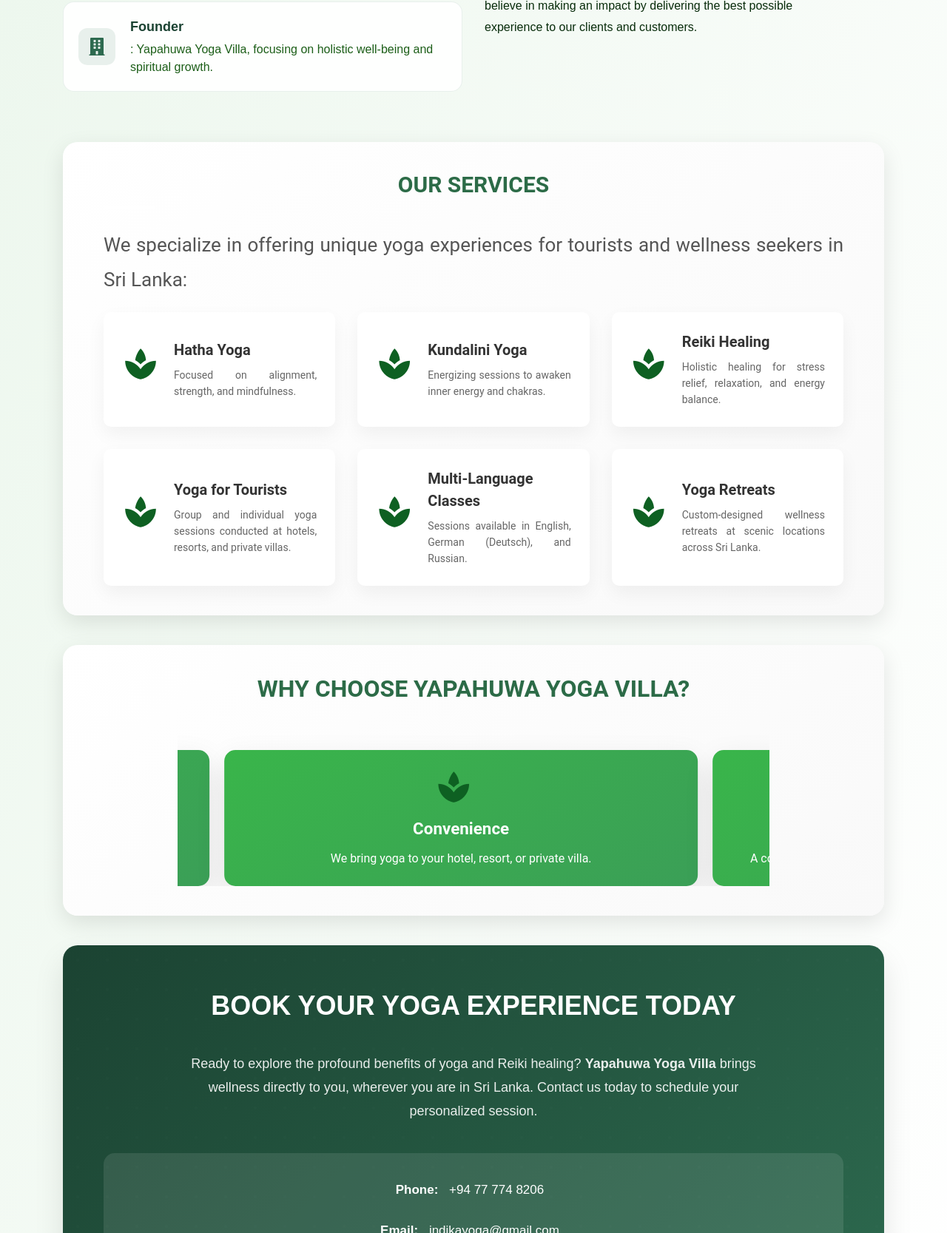
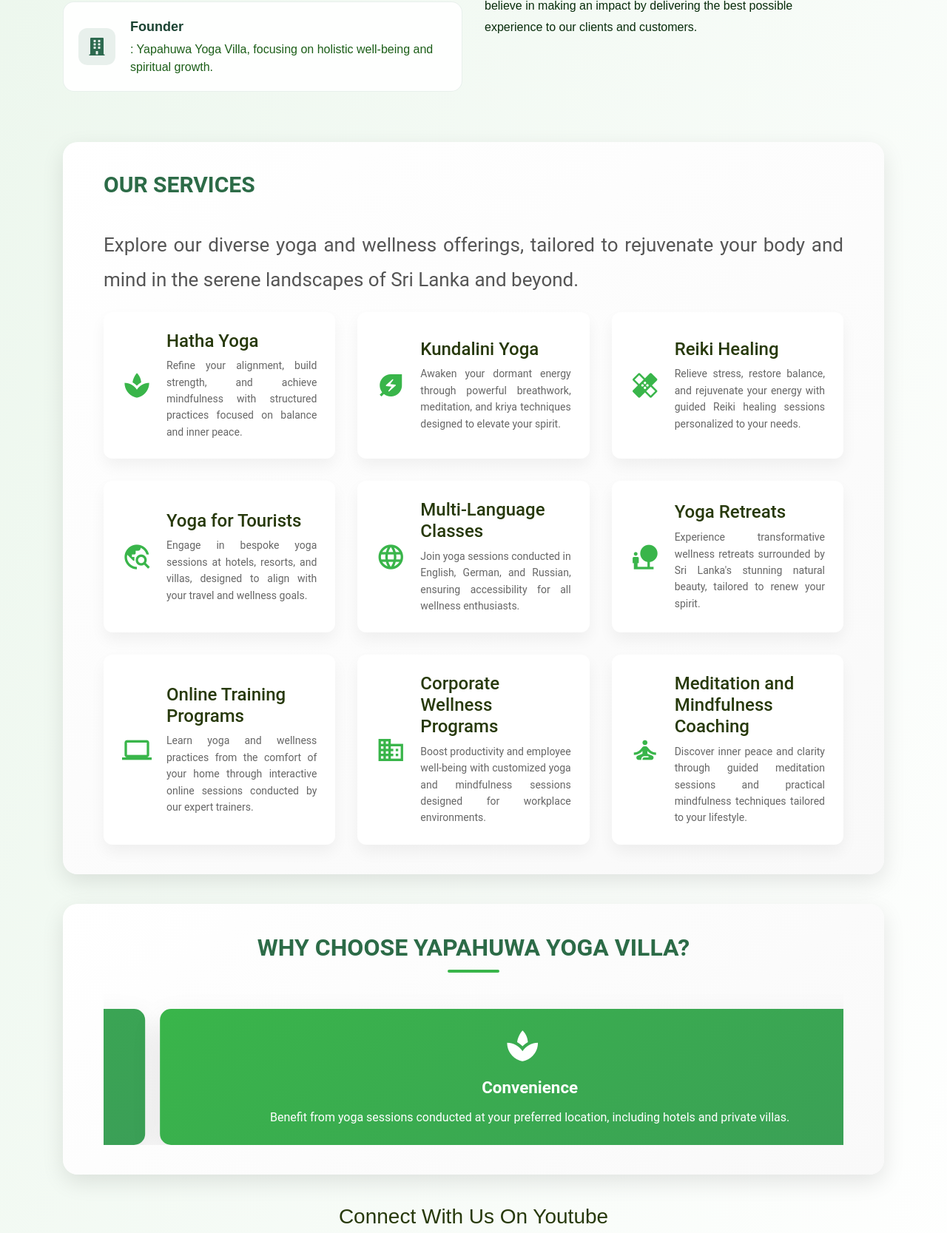
Before and after one commit to Rathnamalala/YoGa_Center, a PHP site: page /about.html in a window 1280 px wide. Shown: the part 1947-3614 px from the top of the page at 74% size. Run offline with PHP 8.4, Linux system fonts and the light colour scheme; some libraries are stand-ins or nearby versions.

Commit message:
nav bar and about page

```diff
--- a/about.html
+++ b/about.html
@@ -217,53 +217,86 @@
 <div class="teaching-experiences">
     <div class="col-12">
         <h3>Our Services</h3>
-        <p>We specialize in offering unique yoga experiences for tourists and wellness seekers in Sri Lanka:</p>
+        <p class="intro-text">Explore our diverse yoga and wellness offerings, tailored to rejuvenate your body and mind in the serene landscapes of Sri Lanka and beyond.</p>
         <div class="yoga-services">
+            <!-- Hatha Yoga -->
             <div class="yoga-service">
                 <span class="material-icons">spa</span>
                 <div class="service-info">
-                    <strong>Hatha Yoga</strong>
-                    <p>Focused on alignment, strength, and mindfulness.</p>
+                    <h4>Hatha Yoga</h4>
+                    <p>Refine your alignment, build strength, and achieve mindfulness with structured practices focused on balance and inner peace.</p>
                 </div>
             </div>
+            <!-- Kundalini Yoga -->
             <div class="yoga-service">
-                <span class="material-icons">spa</span>
+                <span class="material-icons">energy_savings_leaf</span>
                 <div class="service-info">
-                    <strong>Kundalini Yoga</strong>
-                    <p>Energizing sessions to awaken inner energy and chakras.</p>
+                    <h4>Kundalini Yoga</h4>
+                    <p>Awaken your dormant energy through powerful breathwork, meditation, and kriya techniques designed to elevate your spirit.</p>
                 </div>
             </div>
+            <!-- Reiki Healing -->
             <div class="yoga-service">
-                <span class="material-icons">spa</span>
+                <span class="material-icons">healing</span>
                 <div class="service-info">
-                    <strong>Reiki Healing</strong>
-                    <p>Holistic healing for stress relief, relaxation, and energy balance.</p>
+                    <h4>Reiki Healing</h4>
+                    <p>Relieve stress, restore balance, and rejuvenate your energy with guided Reiki healing sessions personalized to your needs.</p>
                 </div>
             </div>
+            <!-- Yoga for Tourists -->
             <div class="yoga-service">
-                <span class="material-icons">spa</span>
+                <span class="material-icons">travel_explore</span>
                 <div class="service-info">
-                    <strong>Yoga for Tourists</strong>
-                    <p>Group and individual yoga sessions conducted at hotels, resorts, and private villas.</p>
+                    <h4>Yoga for Tourists</h4>
+                    <p>Engage in bespoke yoga sessions at hotels, resorts, and villas, designed to align with your travel and wellness goals.</p>
                 </div>
             </div>
+            <!-- Multi-Language Classes -->
             <div class="yoga-service">
-                <span class="material-icons">spa</span>
+                <span class="material-icons">language</span>
                 <div class="service-info">
-                    <strong>Multi-Language Classes</strong>
-                    <p>Sessions available in English, German (Deutsch), and Russian.</p>
+                    <h4>Multi-Language Classes</h4>
+                    <p>Join yoga sessions conducted in English, German, and Russian, ensuring accessibility for all wellness enthusiasts.</p>
                 </div>
             </div>
+            <!-- Yoga Retreats -->
             <div class="yoga-service">
-                <span class="material-icons">spa</span>
+                <span class="material-icons">nature_people</span>
                 <div class="service-info">
-                    <strong>Yoga Retreats</strong>
-                    <p>Custom-designed wellness retreats at scenic locations across Sri Lanka.</p>
+                    <h4>Yoga Retreats</h4>
+                    <p>Experience transformative wellness retreats surrounded by Sri Lanka's stunning natural beauty, tailored to renew your spirit.</p>
                 </div>
             </div>
+            <!-- Online Training Programs -->
+            <div class="yoga-service">
+                <span class="material-icons">computer</span>
+                <div class="service-info">
+                    <h4>Online Training Programs</h4>
+                    <p>Learn yoga and wellness practices from the comfort of your home through interactive online sessions conducted by our expert trainers.</p>
+                </div>
+            </div>
+            <!-- Corporate Wellness Programs -->
+<div class="yoga-service">
+    <span class="material-icons">business</span>
+    <div class="service-info">
+        <h4>Corporate Wellness Programs</h4>
+        <p>Boost productivity and employee well-being with customized yoga and mindfulness sessions designed for workplace environments.</p>
+    </div>
+</div>
+<!-- Meditation and Mindfulness Coaching -->
+<div class="yoga-service">
+    <span class="material-icons">self_improvement</span>
+    <div class="service-info">
+        <h4>Meditation and Mindfulness Coaching</h4>
+        <p>Discover inner peace and clarity through guided meditation sessions and practical mindfulness techniques tailored to your lifestyle.</p>
+    </div>
+</div>
+
         </div>
     </div>
 </div>
+
+
 
 <!-- Section 4: Why Choose Us (CSS Slider) -->
 <div class="services">
@@ -272,7 +305,6 @@
 
         <!-- Slider Container -->
         <div class="slider-container">
-
 
             <!-- Slide Navigation (Labels for Radio Buttons) -->
             <div class="slider-controls">
@@ -288,27 +320,27 @@
                 <div class="reason">
                     <span class="material-icons">spa</span>
                     <strong>Certified Expertise</strong>
-                    <p>Led by an internationally certified instructor with 10+ years of experience.</p>
+                    <p>Learn from an internationally certified instructor with over 10 years of experience.</p>
                 </div>
                 <div class="reason">
                     <span class="material-icons">spa</span>
                     <strong>Personalized Programs</strong>
-                    <p>Tailored to your wellness goals, skill level, and preferences.</p>
+                    <p>Enjoy programs tailored to your wellness goals, skill level, and personal preferences.</p>
                 </div>
                 <div class="reason">
                     <span class="material-icons">spa</span>
                     <strong>Convenience</strong>
-                    <p>We bring yoga to your hotel, resort, or private villa.</p>
+                    <p>Benefit from yoga sessions conducted at your preferred location, including hotels and private villas.</p>
                 </div>
                 <div class="reason">
                     <span class="material-icons">spa</span>
                     <strong>Holistic Wellness</strong>
-                    <p>A combination of yoga, meditation, and Reiki healing for mind-body balance.</p>
+                    <p>Achieve mind-body balance with a mix of yoga, meditation, and Reiki healing practices.</p>
                 </div>
                 <div class="reason">
                     <span class="material-icons">spa</span>
                     <strong>Scenic Locations</strong>
-                    <p>Experience yoga surrounded by the natural beauty of Sri Lanka's iconic sites.</p>
+                    <p>Experience yoga surrounded by the stunning natural beauty of Sri Lanka’s iconic sites.</p>
                 </div>
             </div>
         </div>
@@ -318,21 +350,37 @@
 
 
 
+<!-- Section 5: Yoga Video Gallery -->
+<div class="video-gallery">
+    <div class="col-12">
+        <h3>Connect With Us On Youtube</h3>
 
-        <!-- Section 5: Call to Action -->
-        <div class="cta">
-            <div class="col-12">
-                <h3>Book Your Yoga Experience Today</h3>
-                <p>
-                    Ready to explore the profound benefits of yoga and Reiki healing? <strong>Yapahuwa Yoga Villa</strong> brings wellness directly to you, wherever you are in Sri Lanka. Contact us today to schedule your personalized session.
-                </p>
-                <div class="contact-info">
-                    <p><strong>Phone:</strong> <a href="tel:+94777748206">+94 77 774 8206</a></p>
-                    <p><strong>Email:</strong> <a href="mailto:indikayoga@gmail.com">indikayoga@gmail.com</a></p>
-                    <p><strong>Follow Us:</strong> <a href="#">Facebook</a> | <a href="#">Instagram</a></p>
-                </div>
+        <div class="videos">
+            <!-- Video 1 -->
+            <div class="video">
+                <a href="https://youtu.be/w9C4mcZlz68" target="_blank">
+                    <img src="https://img.youtube.com/vi/w9C4mcZlz68/0.jpg" alt="Yoga Session 1">
+                </a>
+
             </div>
+            <!-- Video 2 -->
+            <div class="video">
+                <a href="https://www.youtube.com/watch?v=P1IytS_0d0w" target="_blank">
+                    <img src="https://img.youtube.com/vi/P1IytS_0d0w/0.jpg" alt="Yoga Session 2">
+                </a>
+
+            </div>
+            <!-- Video 3 -->
+            <div class="video">
+                <a href="https://www.youtube.com/watch?v=dEKZsxVOoGo" target="_blank">
+                    <img src="https://img.youtube.com/vi/dEKZsxVOoGo/0.jpg" alt="Yoga Session 3">
+                </a>
+
+            </div>
+
         </div>
+    </div>
+</div>
 
     </div>
 </section>
--- a/css/style.css
+++ b/css/style.css
@@ -979,17 +981,17 @@ a:focus {
 .yoga-service {
     display: flex;
     align-items: center;
-    background-color: #fff;
-    border-radius: 10px;
+    background-color: #ffffff;
+    border-radius: 12px;
     padding: 25px;
-    box-shadow: 0 10px 25px rgba(0, 0, 0, 0.05);
+    box-shadow: 0 10px 20px rgba(0, 0, 0, 0.05);
     transition: transform 0.3s ease, box-shadow 0.3s ease;
     text-align: left;
 }
 
 .yoga-service:hover {
-    transform: translateY(-8px);
-    box-shadow: 0 15px 30px rgba(0, 0, 0, 0.1);
+    transform: translateY(-10px);
+    box-shadow: 0 20px 40px rgba(0, 0, 0, 0.15);
 }
 
 /* Icon Styling */
@@ -1006,7 +1008,7 @@ a:focus {
 
 .service-info strong {
     font-size: 20px;
-    color: #333;
+    color: #333333;
     display: block;
     margin-bottom: 8px;
     font-weight: 600;
@@ -1014,24 +1016,12 @@ a:focus {
 
 .service-info p {
     font-size: 14px;
-    color: #666;
+    color: #666666;
     line-height: 1.6;
     margin: 0;
 }
 
-/* Responsive Design */
-@media (max-width: 768px) {
-    .yoga-service {
-        padding: 20px;
-    }
-}
-
-@media (max-width: 480px) {
-    .yoga-service {
-        padding: 15px;
-    }
-}
-/* General Styling for the Section */
+/* Section Styling */
 .services {
     background: linear-gradient(145deg, #ffffff, #f9f9f9);
     border-radius: 20px;
@@ -1041,94 +1031,80 @@ a:focus {
     font-family: 'Roboto', sans-serif;
 }
 
-h3 {
+.services h3 {
     color: #2c6b47;
     font-size: 2rem;
     font-weight: 700;
     margin-bottom: 25px;
     text-transform: uppercase;
+    text-align: center;
     position: relative;
     padding-bottom: 15px;
-    text-align: center; /* Center the title */
-}
-
-h3::after {
+}
+
+.services h3::after {
     content: '';
     position: absolute;
     bottom: 0;
-    left: 10px;
+    left: 50%;
+    transform: translateX(-50%);
     width: 70px;
     height: 4px;
-    background: #ffffff00;
+    background: #39b54a;
+    border-radius: 2px;
 }
 
 /* Slider Container */
 .slider-container {
     position: relative;
-    width: 150%;
     max-width: 100%;
     margin: 0 auto;
     overflow: hidden;
-
 }
 
 /* Slider Content */
 .slider-content {
     display: flex;
     transition: transform 1s ease-in-out;
-    animation: slide 15s infinite; /* Auto-slide effect */
+    animation: slide 15s infinite;
     gap: 20px;
-    width: 80%;
-}
-
-/* Keyframe for Auto-Slide */
+    width: 100%;
+}
+
+/* Keyframes for Auto-Slide */
 @keyframes slide {
-    0% {
-        transform: translateX(0);
-    }
-    20% {
-        transform: translateX(-100%);
-    }
-    40% {
-        transform: translateX(-200%);
-    }
-    60% {
-        transform: translateX(-300%);
-    }
-    80% {
-        transform: translateX(-400%);
-    }
-    100% {
-        transform: translateX(0);
-    }
+    0%, 100% { transform: translateX(0); }
+    20% { transform: translateX(-100%); }
+    40% { transform: translateX(-200%); }
+    60% { transform: translateX(-300%); }
+    80% { transform: translateX(-400%); }
 }
 
 /* Reason Box Styling */
 .reason {
     min-width: 100%;
     padding: 25px;
-    text-align: center; /* Centering the content */
-    background: linear-gradient(145deg, #39b54a, #3b9f57); /* Gradient Background */
+    text-align: center;
+    background: linear-gradient(145deg, #39b54a, #3b9f57);
     border-radius: 15px;
     box-shadow: 0 15px 40px rgba(0, 0, 0, 0.1);
-    box-sizing: border-box;
-    transition: transform 0.3s ease, box-shadow 0.3s ease; /* Smooth hover effect */
+    transition: transform 0.3s ease, box-shadow 0.3s ease;
 }
 
 .reason:hover {
-    transform: translateY(-10px); /* Elevate card on hover */
-    box-shadow: 0 25px 50px rgba(0, 0, 0, 0.2); /* Stronger shadow on hover */
-}
-
-.material-icons {
+    transform: translateY(-10px);
+    box-shadow: 0 25px 50px rgba(0, 0, 0, 0.2);
+}
+
+.reason .material-icons {
     font-size: 50px;
-    color: #0e6022;
+    color: #ffffff;
     margin-bottom: 15px;
 }
 
 .reason strong {
     font-size: 1.4rem;
-    color: #fff;
+    color: #ffffff;
     font-weight: bold;
     margin-bottom: 10px;
     display: block;
@@ -1166,41 +1158,27 @@ h3::after {
     }
 }
 
-/* Tablet Devices */
-@media (max-width: 1024px) {
-    h3 {
-        font-size: 1.8rem;
+@media (max-width: 480px) {
+    .yoga-service {
+        flex-direction: column;
+        text-align: center;
+    }
+
+    .material-icons {
+        margin-bottom: 10px;
+        margin-right: 0;
     }
 
     .reason {
-        padding: 20px;
+        padding: 15px;
     }
 
     .reason strong {
-        font-size: 1.2rem;
+        font-size: 1rem;
     }
 
     .reason p {
-        font-size: 1rem;
-    }
-}
-
-/* Larger Screens (Desktop) */
-@media (min-width: 1025px) {
-    .slider-container {
-        max-width: 800px; /* Controls max-width for larger screens */
-    }
-
-    .reason {
-        padding: 25px;
-    }
-
-    .reason strong {
-        font-size: 1.4rem;
-    }
-
-    .reason p {
-        font-size: 1rem;
+        font-size: 0.8rem;
     }
 }
 
```
Also changed, not shown: other parts of css/style.css (+92 -31 lines), index.html (+16 -13 lines).
